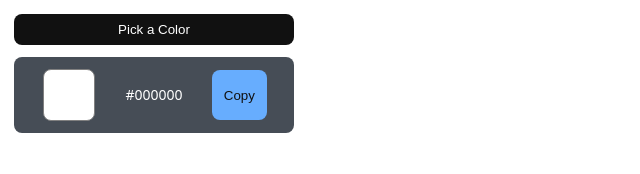
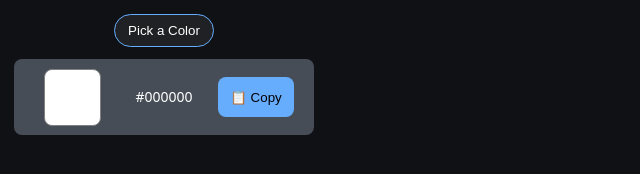
Before and after one commit to Airplane356/ColorPick, a browser extension: page index.html in a window 1280 px wide. Shown: the whole page, without its empty margins (0-640 px from the left). Drawn offline with Linux system fonts and the light colour scheme.

Commit message:
feat: update popup colours and margins, copy button return to original state after 1200ms

```diff
--- /dev/null
+++ b/index.css
@@ -0,0 +1,38 @@
+
+body {
+    width: 300px;
+    font: 14px/1.4 system-ui, sans-serif;
+    margin: 14px;
+    background-color: #101114;
+}
+button {
+    padding: 8px 12px;
+    border: 2px;
+    border-radius: 20px;
+    cursor: pointer;
+}
+
+#pick {
+    width: 100%;
+    margin-bottom: 12px;
+    background: #111;
+    color: #fff;
+}
+
+#result-card {
+    height: 60px;
+    padding: 8px 12px;
+    border-radius: 8px;
+    background-color: #464d56;
+    display: grid;
+    grid-template-columns: 1fr 1fr 1fr;
+}
+
+#swatch {
+    width: 55px;
+    height: 55px;
+    border-radius: 8px;
+    margin: auto;
+    background-color: white;
+    border: solid 1px gray;
+}
--- a/index.html
+++ b/index.html
@@ -4,67 +4,45 @@
     <meta charset="UTF-8" />
     <meta name="viewport" content="width=device-width, initial-scale=1.0" />
     <title>ColorPick</title>
+    <link rel="stylesheet" href="index.css" />
   </head>
-
-  <style>
-    body {
-      width: 280px;
-      font: 14px/1.4 system-ui, sans-serif;
-      margin: 14px;
-    }
-    button {
-      padding: 8px 12px;
-      border: 0;
-      border-radius: 8px;
-      cursor: pointer;
-      color: #111;
-    }
-
-    #pick {
-      width: 100%;
-      margin-bottom: 12px;
-      background: #111;
-      color: #fff;
-    }
-
-    #result-card {
-      height: 60px;
-      padding: 8px 12px;
-      border-radius: 8px;
-      background-color: #464d56;
-      display: grid;
-      grid-template-columns: 1fr 1fr 1fr;
-    }
-
-    #swatch {
-      width: 50px;
-      height: 50px;
-      border-radius: 8px;
-      margin: auto;
-      background-color: white;
-      border: solid 1px gray;
-    }
-  </style>
   <body>
-    <button id="pick">Pick a Color</button>
+    <div style="text-align: center">
+      <button
+        id="pick"
+        style="
+          background-color: #202124;
+          width: 100px;
+          border: 1px solid #67adfe;
+        "
+      >
+        Pick a Color
+      </button>
+    </div>
 
     <div id="result-card">
       <div id="swatch"></div>
-      <div
-        id="hex"
-        style="align-content: center; text-align: center; color: white"
-      >
+
+      <div id="hex" style="text-align: center; margin: auto; color: white">
         #000000
       </div>
+
       <button
         id="copy-button"
         style="
           width: fit-content;
-          margin: 5px auto 5px auto;
+          margin: 10px auto;
           background-color: #67adfe;
+          border-radius: 8px;
         "
       >
-        Copy
+        <span class="copy-state">
+          <span class="copy-state"> 📋 Copy</span>
+        </span>
+
+        <span>
+          <span class="check-state" hidden> ✅ Copied</span>
+        </span>
       </button>
     </div>
 
--- a/index.js
+++ b/index.js
@@ -10,6 +10,7 @@ async function getColour() {
 }
 
 
+// check for click on colour picker
 document.getElementById("pick").addEventListener("click", async() => {
     const [tab] = await chrome.tabs.query({ active: true, currentWindow: true });
 
@@ -23,8 +24,24 @@ document.getElementById("pick").addEventListener("click", async() => {
     document.getElementById('swatch').style.backgroundColor = hex;
 });
 
-    document.getElementById("copy-button").addEventListener("click", () => {
+// checl for click on copy button
+document.getElementById("copy-button").addEventListener("click", () => {
+    const copyButton = document.getElementById("copy-button");
+
+    const originalBg = copyButton.style.backgroundColor;
+    const originalColor = copyButton.style.color;
+
     navigator.clipboard.writeText(document.getElementById('hex').textContent);
-    document.getElementById("copy-button").style.backgroundColor = "green";
-    document.getElementById("copy-button").style.color = "white";
+    copyButton.style.backgroundColor = "green";
+    copyButton.style.color = "white";
+
+    document.querySelector("#copy-button .copy-state").hidden = true;
+    document.querySelector("#copy-button .check-state").hidden = false;
+
+    setTimeout(() => {
+        copyButton.querySelector(".copy-state").hidden = false;
+        copyButton.querySelector(".check-state").hidden = true;
+        copyButton.style.backgroundColor = originalBg;
+        copyButton.style.color = originalColor;
+    }, 1200);
 })
```
